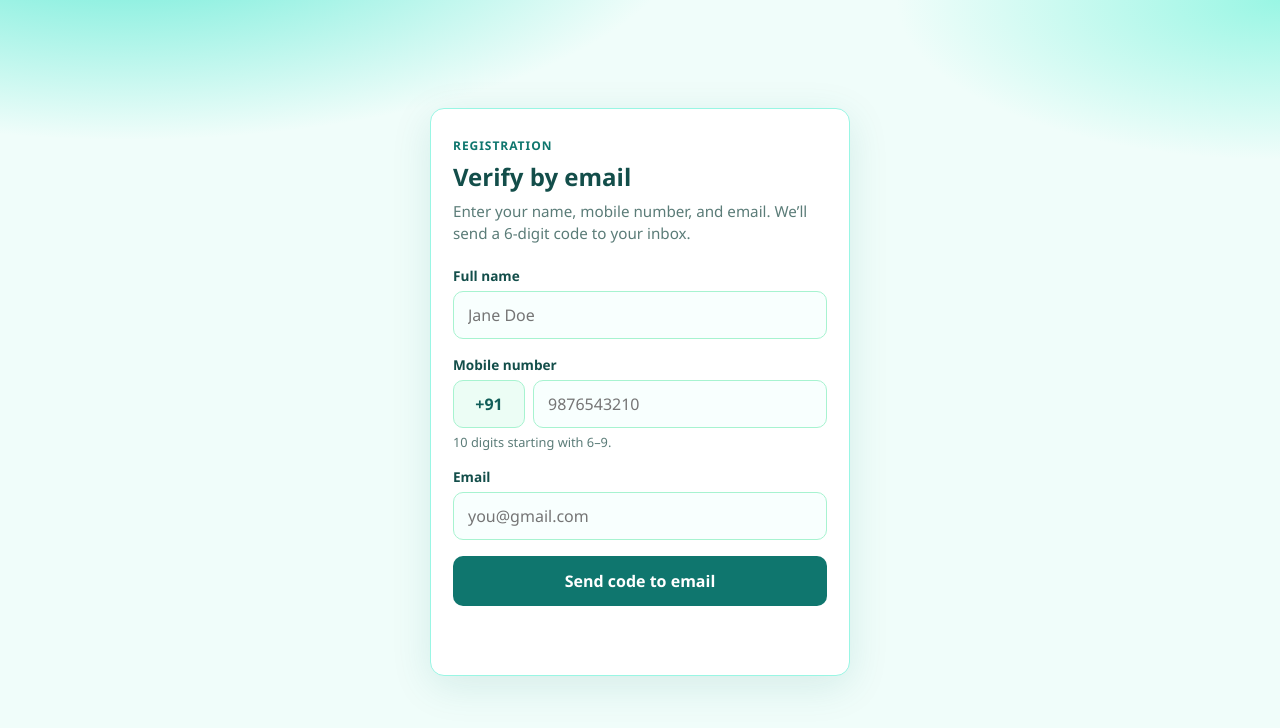
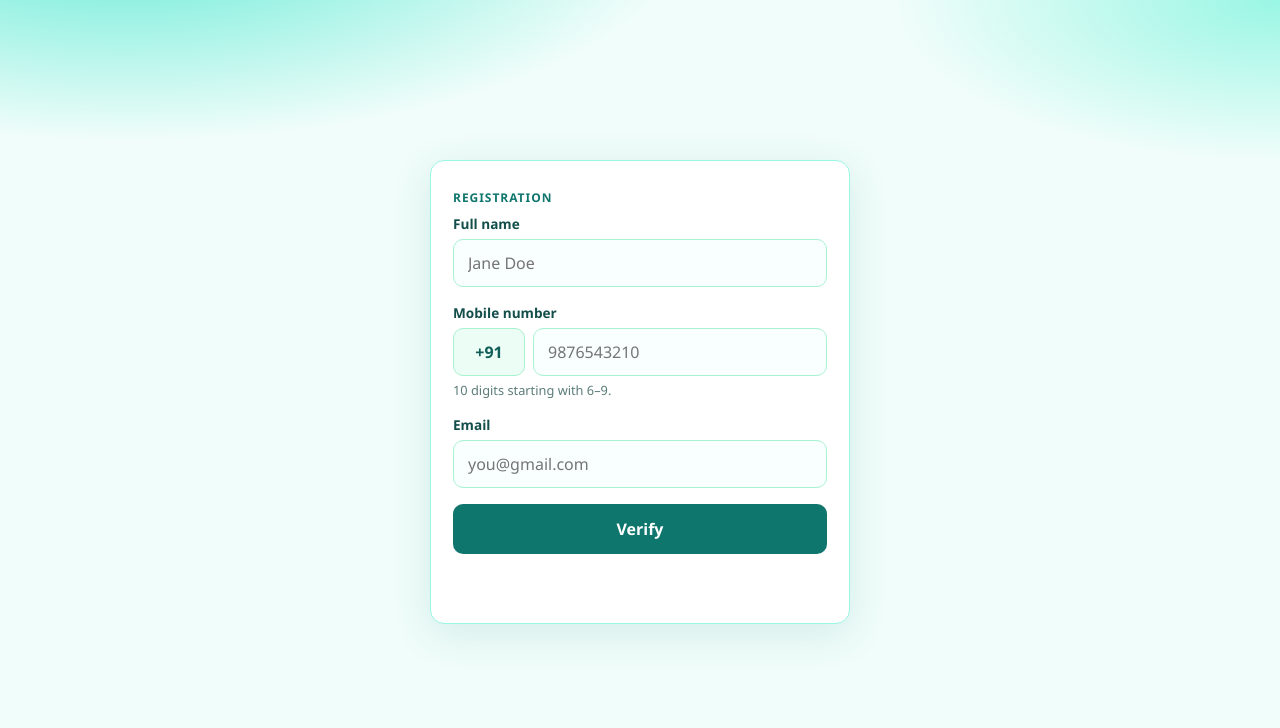
Before and after one commit to vishnuxerago/nfc, a plain HTML site: page index.html in a window 1280 px wide. Drawn offline with Linux system fonts and the light colour scheme.

Commit message:
Simplify registration copy and rename submit button to Verify.
Co-authored-by: Cursor <cursoragent@cursor.com>

```diff
--- a/index.html
+++ b/index.html
@@ -110,8 +110,6 @@
   <main class="sheet">
     <div id="step-form" class="panel active">
       <p class="brand">Registration</p>
-      <h1>Verify by email</h1>
-      <p class="lede">Enter your name, mobile number, and email. We’ll send a 6-digit code to your inbox.</p>
 
       <form id="reg-form" novalidate>
         <div class="field">
@@ -133,7 +131,7 @@
           <input id="email" type="email" placeholder="you@gmail.com" autocomplete="email" required />
           <p class="error" id="emailError">Enter a valid email address.</p>
         </div>
-        <button type="submit" id="submitBtn">Send code to email</button>
+        <button type="submit" id="submitBtn">Verify</button>
         <p class="status" id="formStatus" role="status"></p>
       </form>
     </div>
```
